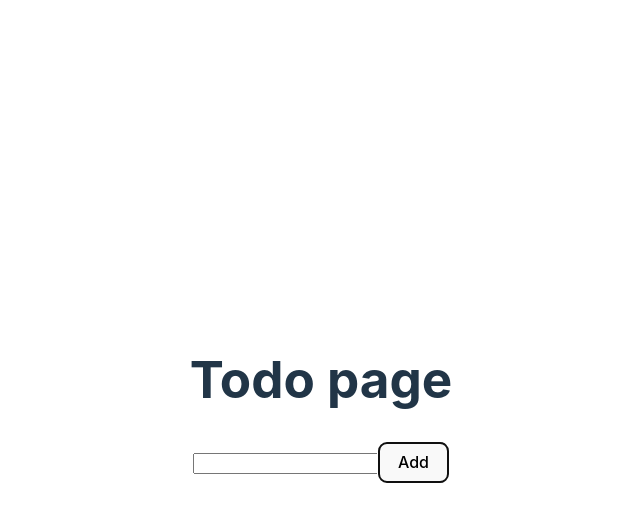
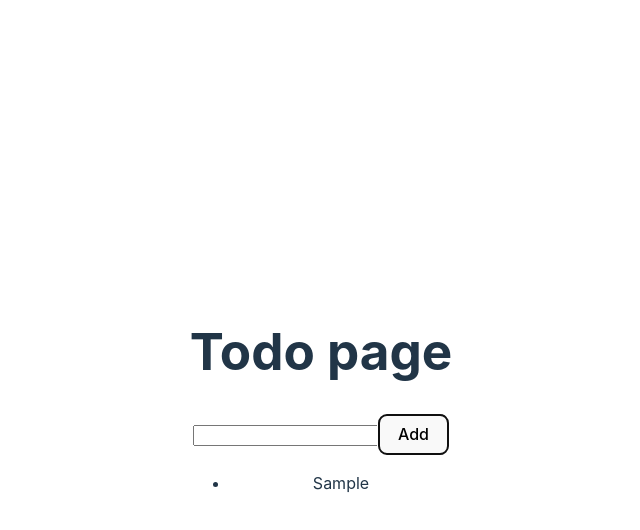
Before and after one commit to devhimani/react_todo_useContext, a React (Vite) app: page /todo in a window 1280 px wide. Both pictures are taken after typing "Sample" into the empty fields and a click on the button "Add". Shown: the top 530 px of the page, without its empty margins (319-959 px from the left). Built offline with nearby package versions, Linux system fonts and the light colour scheme.

Commit message:
map use in todo list

```diff
--- a/src/pages/Todo.jsx
+++ b/src/pages/Todo.jsx
@@ -22,6 +22,13 @@ const Todo = () => {
           />
           <button type="submit">Add</button>
         </form>
+        <div>
+          <ul>
+            {todos.map((todo, index) => (
+              <li key={index}> {todo}</li>
+            ))}
+          </ul>
+        </div>
       </div>
     </div>
   );
```
